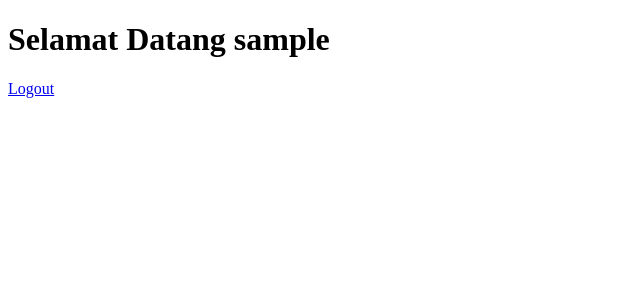
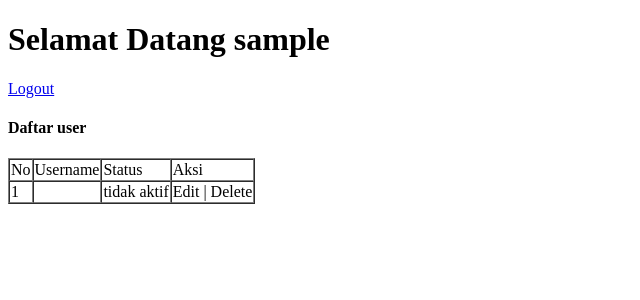
Before and after one commit to Fajzuuu/PBW, a PHP site: page /home.php in a window 1280 px wide. Shown: the top 300 px of the page, without its empty margins (0-640 px from the left). Run offline with PHP 8.4, Linux system fonts and the light colour scheme; the visitor is signed in with stand-in values (Sample User, id 1); data that the repository does not hold is empty.

Commit message:
add user list and adduser

```diff
--- a/latihan_pbw/db.txt
+++ b/latihan_pbw/db.txt
@@ -10,3 +10,6 @@
 
 INSERT INTO users (id, username, password, last_login, active)
 VALUES ('U00001', 'admin', 'admin123', NOW(), 1);
+
+INSERT INTO users (id, username, password, last_login, active)
+VALUES ('U00002', 'admin', 'pemberani', NOW(), 1);
--- /dev/null
+++ b/latihan_pbw/getpass.php
@@ -0,0 +1,2 @@
+<?php
+    echo password_hash("admin123", PASSWORD_DEFAULT);
--- a/latihan_pbw/home.php
+++ b/latihan_pbw/home.php
@@ -5,6 +5,7 @@
         header("Location: form.php");
         exit;
     }
+    include "koneksi.php"
 ?>
 
 <!DOCTYPE html>
@@ -17,5 +18,31 @@
 <body>
     <h1>Selamat Datang <?php echo $_SESSION['username'] ?></h1>
     <a href="logout.php">Logout</a>
+
+    <h4>Daftar user</h4>
+    <table border=1 cellspacing=0>
+        <tr>
+            <td>No</td>
+            <td>Username</td>
+            <td>Status</td>
+            <td>Aksi</td>
+        </tr>
+
+        <?php
+        $rs = $koneksi->query("SELECT * FROM users");
+        $users = $rs->fetchAll(PDO::FETCH_ASSOC);
+        $i=1;
+        //print_n($user);
+        foreach($users as $user){
+
+        }
+        ?>
+        <tr>
+            <td><?=$i?></td>
+            <td><?=$user['username']?></td>
+            <td><?=$user['active'] == 1?"aktif":"tidak aktif"?></td>
+            <td>Edit | Delete</td>
+        </tr>
+    </table>
 </body>
 </html>
```
Also changed, not shown: latihan_pbw/addUser.php (added, +17 -0 lines), latihan_pbw/listuser.php (added, +30 -0 lines), latihan_pbw/login.php (+4 -3 lines).
